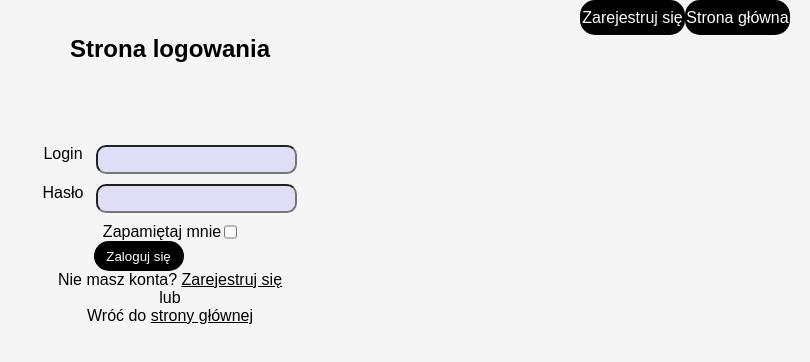
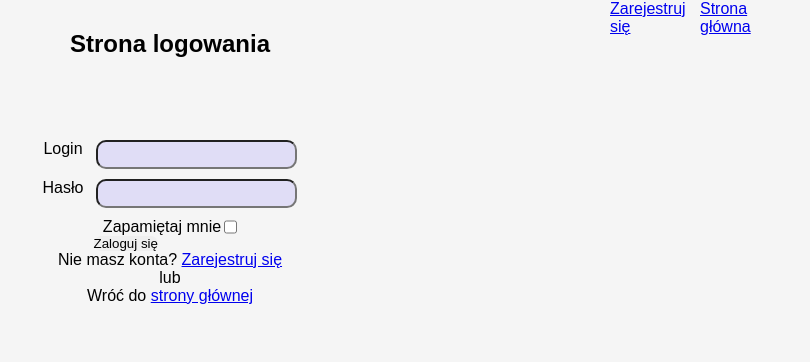
Before and after one commit to RadekPalka/react-i-am-sober, a React (Vite) app: page /login-page in a window 1280 px wide. Shown: the top 362 px of the page, without its empty margins (470-1280 px from the left). Built offline with nearby package versions, Linux system fonts and the light colour scheme.

Commit message:
feat: add NaLink styled component

```diff
--- a/src/components/NavBar.tsx
+++ b/src/components/NavBar.tsx
@@ -1,12 +1,12 @@
 import React, { useState } from 'react';
 import { FontAwesomeIcon } from '@fortawesome/react-fontawesome';
 import { faBars } from '@fortawesome/free-solid-svg-icons';
-import { StyledLink } from './StyledLink';
 import { LogoutButton } from './LogoutButton';
 import { Links } from '../types/Links';
 import { HamburgerButton } from './HamburgerButton';
 import { NavBarWrapper } from './NavBarWrapper';
 import { NavList } from './NavList';
+import { NavLink } from './NavLink';
 
 type Props = {
 	linksObj: Links;
@@ -24,18 +24,7 @@ export const NavBar: React.FC<Props> = ({ linksObj }) => {
 					if (el.type === 'link' && el.to) {
 						return (
 							<li key={index}>
-								<StyledLink
-									to={el.to}
-									$width={linksObj.styles.width}
-									$height={linksObj.styles.height}
-									$display={linksObj.styles.linkDisplay}
-									$borderRadius={linksObj.styles.borderRadius}
-									$backgroundColor={linksObj.styles.linkBackgroundColor}
-									$color={linksObj.styles.linkColor}
-									$underline='none'
-								>
-									{el.label}
-								</StyledLink>
+								<NavLink to={el.to}>{el.label}</NavLink>
 							</li>
 						);
 					} else if (el.type === 'logout-button') {
--- /dev/null
+++ b/src/components/NavLink.ts
@@ -0,0 +1,20 @@
+import styled from 'styled-components';
+import { Link } from 'react-router-dom';
+
+export const NavLink = styled(Link)`
+	display: block;
+	width: 90px;
+	height: 30px;
+
+	@media (max-width: 768px) {
+		width: 100%;
+		background-color: black;
+		color: white;
+		border-radius: 0;
+		border-bottom: 1px solid white;
+
+		&:hover {
+			background-color: #333;
+		}
+	}
+`;
--- a/src/components/StyledButton.ts
+++ b/src/components/StyledButton.ts
@@ -1,19 +1,7 @@
 import styled from 'styled-components';
 
-type StyledButtonProps = {
-	$width?: string;
-	$height?: string;
-	$backgroundColor?: string;
-	$hoverBackgroundColor?: string;
-	$color?: string;
-};
-
-export const StyledButton = styled.button<StyledButtonProps>`
+export const StyledButton = styled.button`
 	display: block;
-	width: ${(props) => props.$width || '90px'};
-	height: ${(props) => props.$height || '30px'};
-	background-color: ${(props) => props.$backgroundColor || 'black'};
-	color: ${(props) => props.$color || 'white'};
 	border-radius: 15px;
 	font-family: 'LXGW WenKai TC', sans-serif;
 	font-weight: 300;
@@ -21,9 +9,7 @@ export const StyledButton = styled.button<StyledButtonProps>`
 	cursor: pointer;
 	border: none;
 	transition: background-color 0.5s;
-	&:hover {
-		background-color: ${(props) => props.$hoverBackgroundColor || '#333'};
-	}
+
 	&:disabled {
 		cursor: progress;
 		background-color: #000;
--- a/src/components/StyledLink.ts
+++ b/src/components/StyledLink.ts
@@ -1,25 +1,6 @@
 import styled from 'styled-components';
 import { Link } from 'react-router-dom';
 
-type Props = {
-	$display?: string;
-	$width?: string;
-	$height?: string;
-	$border?: string;
-	$borderRadius?: string;
-	$backgroundColor?: string;
-	$color?: string;
-	$underline?: 'none';
-};
-
-export const StyledLink = styled(Link)<Props>`
-	color: ${(props) => props.$color || 'inherit'};
-	display: ${(props) => props.$display};
-	width: ${(props) => props.$width};
-	height: ${(props) => props.$height};
-	border-radius: ${(props) => props.$borderRadius};
-	background-color: ${(props) => props.$backgroundColor};
-	line-height: ${(props) => props.$height};
-	text-align: center;
-	text-decoration: ${(props) => props.$underline};
+export const StyledLink = styled(Link)`
+	color: 'inherit';
 `;
```
